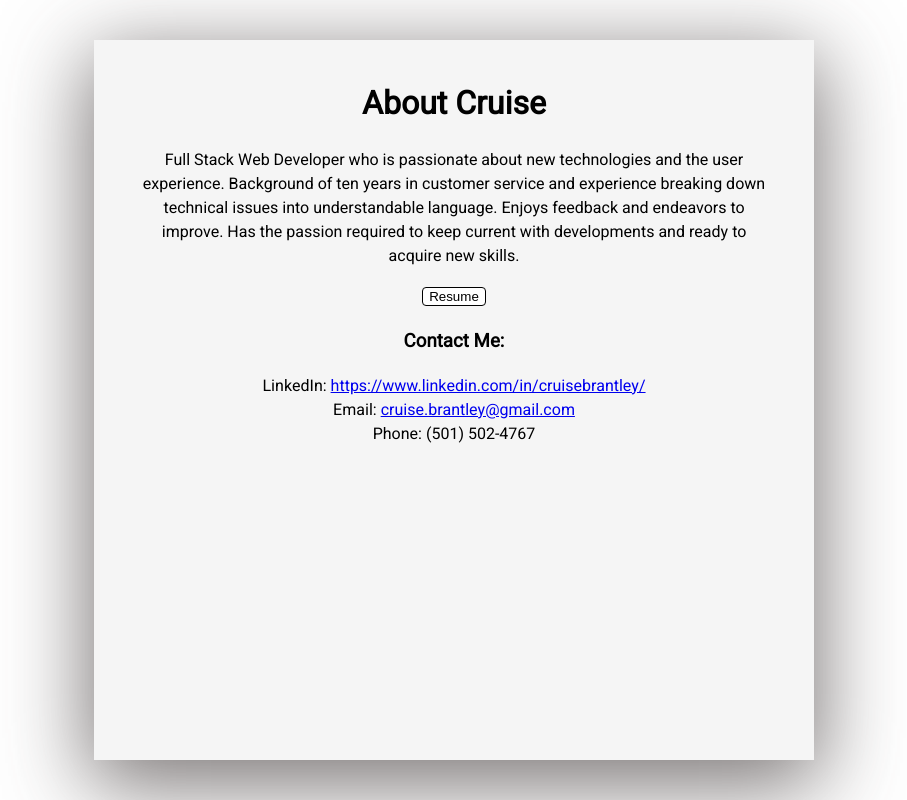
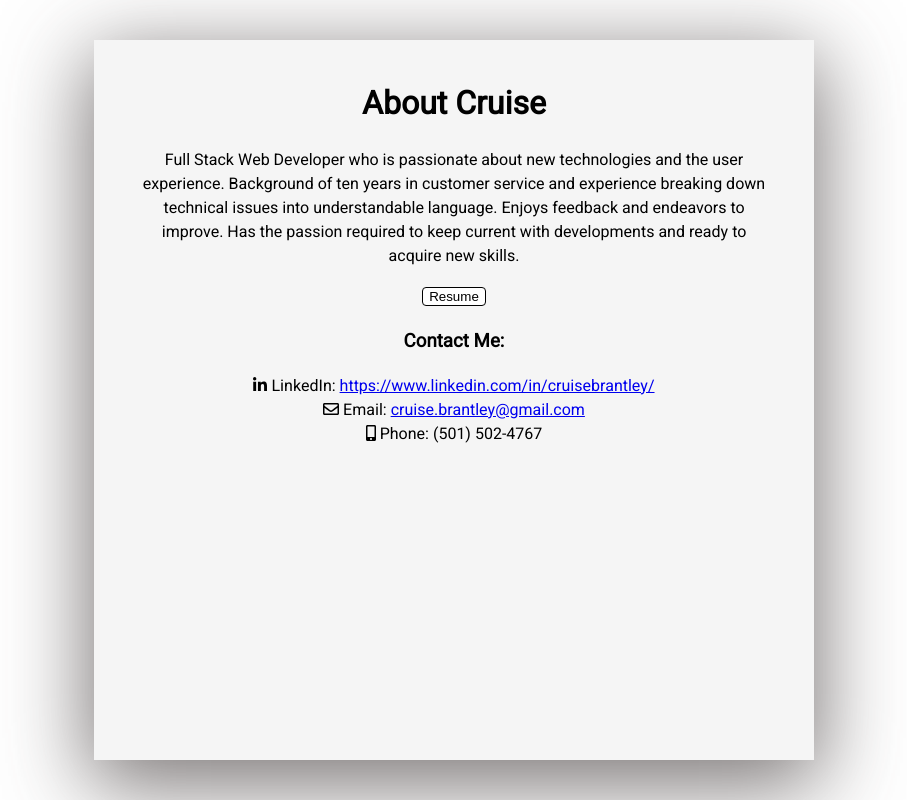
Before and after one commit to CruiseBrantley/portfolio, a React (Create React App) app: page /bio in a window 1280 px wide. Shown: the whole page, without its empty margins (186-1093 px from the left). Built offline with nearby package versions, Linux system fonts and the light colour scheme.

Commit message:
added icons to Contact component

```diff
--- a/src/components/contactMe.js
+++ b/src/components/contactMe.js
@@ -1,4 +1,8 @@
 import React, { Component } from "react";
+import { FontAwesomeIcon } from "@fortawesome/react-fontawesome";
+import { faLinkedinIn } from "@fortawesome/free-brands-svg-icons";
+import { faEnvelope } from "@fortawesome/free-regular-svg-icons";
+import { faMobileAlt } from "@fortawesome/free-solid-svg-icons";
 
 class Contact extends Component {
 	render() {
@@ -6,20 +10,22 @@ class Contact extends Component {
 			<div className="Contact-container">
 				<h3>Contact Me:</h3>
 				<span>
-					LinkedIn:{" "}
+					<FontAwesomeIcon icon={faLinkedinIn} /> LinkedIn:{" "}
 					<a href="https://www.linkedin.com/in/cruisebrantley/">
 						https://www.linkedin.com/in/cruisebrantley/
 					</a>
 				</span>
 				<br />
 				<span>
-					Email:{" "}
+					<FontAwesomeIcon icon={faEnvelope} /> Email:{" "}
 					<a href="mailto:cruise.brantley@gmail.com">
 						cruise.brantley@gmail.com
 					</a>
 				</span>
 				<br />
-				<span>Phone: (501) 502-4767</span>
+				<span>
+					<FontAwesomeIcon icon={faMobileAlt} /> Phone: (501) 502-4767
+				</span>
 			</div>
 		);
 	}
```
